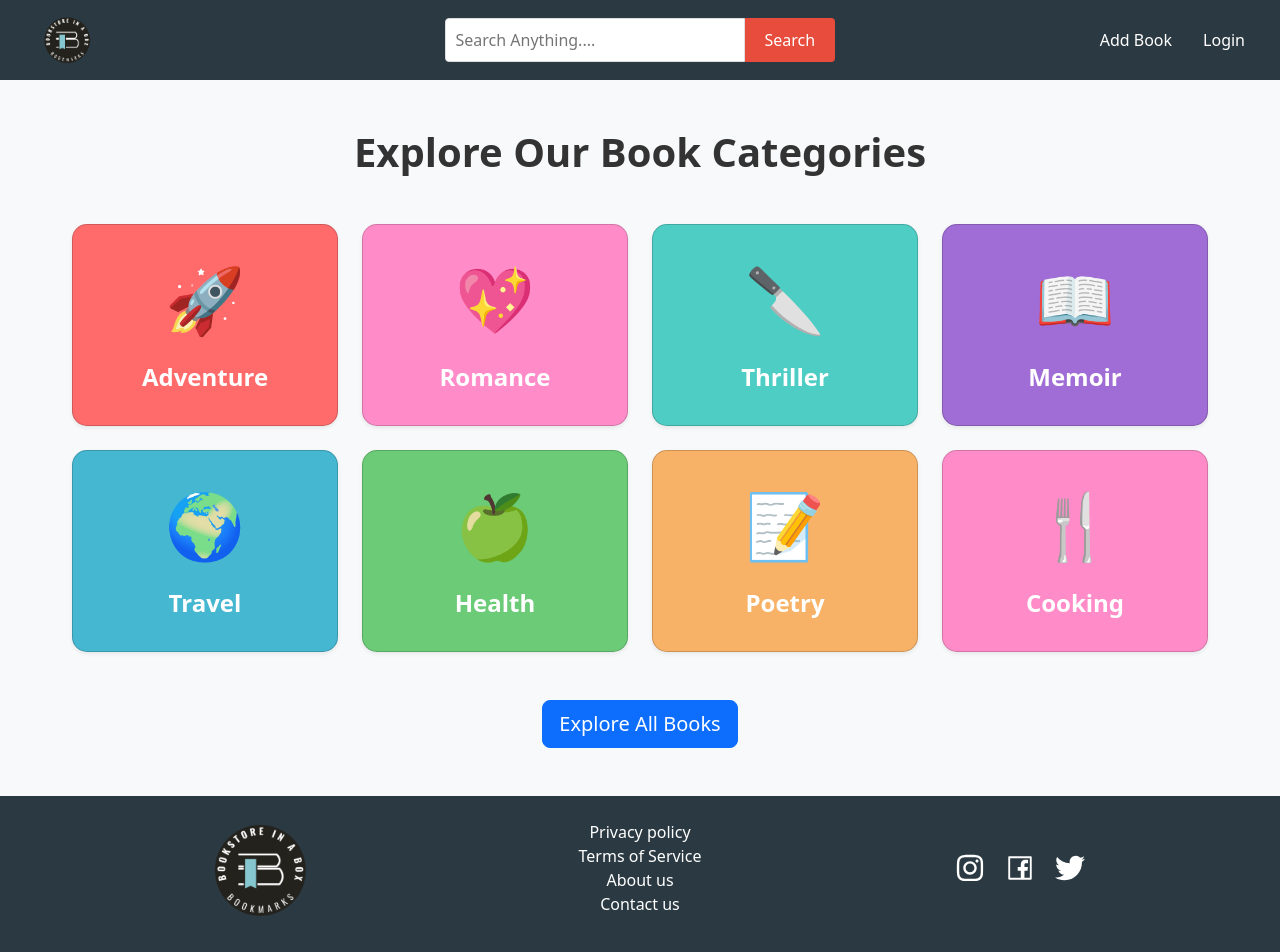
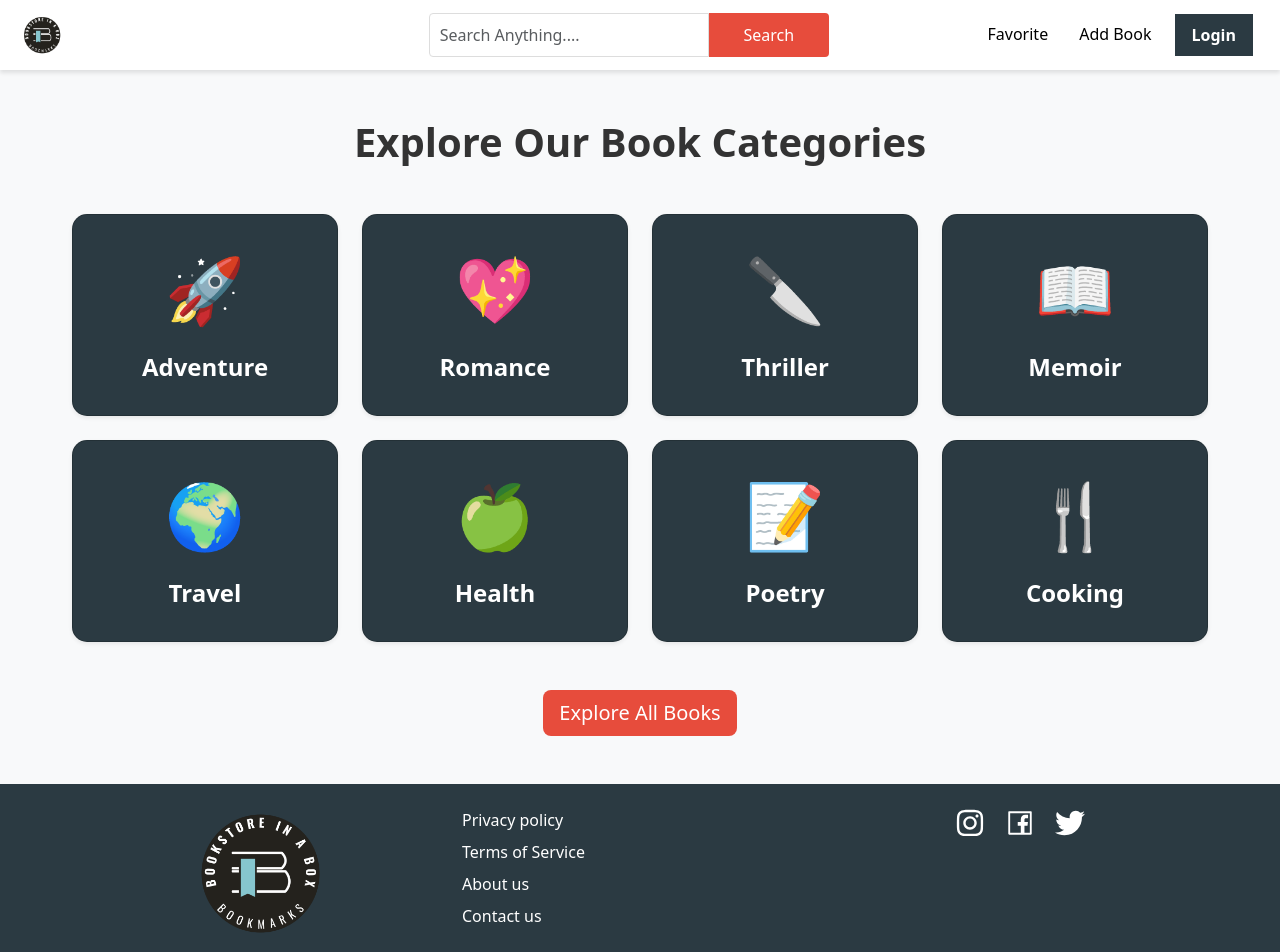
Before and after one commit to nacceree/lib-team, a React (Create React App) app: page / in a window 1280 px wide. Shown: the top 952 px of the page. Built offline with nearby package versions, Linux system fonts and the light colour scheme.

Commit message:
more stuff added

```diff
--- /dev/null
+++ b/src/assets/css/bookcard.css
@@ -0,0 +1,4 @@
+.clicked {
+    transform: scale(0.95);
+    box-shadow: 0 4px 8px rgba(0, 0, 0, 0.1);
+  }
--- a/src/assets/css/footer.css
+++ b/src/assets/css/footer.css
@@ -1,7 +1,42 @@
+.footer {
+  background-color: #2B3A42;
+  text-align: center;
+  padding: 2rem 0;
+  margin-top: auto;
+}
+
+.footer-content {
+  display: flex;
+  flex-direction: column;
+  align-items: center;
+}
+
+.footer-logo,
+.footer-links,
+.footer-social {
+  margin-bottom: 1rem;
+}
+
 .footer-icons {
   display: flex;
   justify-content: center;
   gap: 20px;
+}
+
+.footer-icons a {
+  transition: opacity 0.3s ease;
+}
+
+.footer-icons a:hover {
+  opacity: 0.7;
+}
+
+.footer-links ul {
+  padding: 0;
+}
+
+.footer-links li {
+  margin-bottom: 0.5rem;
 }
 
 #root {
@@ -14,19 +49,20 @@
   flex: 1;
 }
 
-.footer {
-  background-color: #2B3A42;
-  text-align: center;
-  padding: 2rem 0;
-  margin-top: auto;
+@media (min-width: 768px) {
+  .footer-content {
+    flex-direction: row;
+    justify-content: space-between;
+    align-items: flex-start;
+  }
+
+  .footer-logo,
+  .footer-links,
+  .footer-social {
+    margin-bottom: 0;
+  }
+
+  .footer-links {
+    text-align: left;
+  }
 }
-.footer-icons a:hover {
-  opacity: 0.7;
-}
-.footer-icons a {
-  transition: opacity 0.3s ease;
-}
-
-.footer-icons a {
-  transition: opacity 0.3s ease;
-}
--- a/src/assets/css/navbar.css
+++ b/src/assets/css/navbar.css
@@ -1,38 +1,54 @@
 /* Navbar background color and padding */
 .navbar-custom {
-    background-color: #2B3A42; /* Dark background color */
-    padding: 10px 0; /* Adjust padding as needed */
+    background-color: #ffffff;
+    padding: 10px 0;
+    box-shadow: 0 3px 4px rgba(0,0,0,0.1);
+}
+
+.logina {
+    border: 1px solid #2B3A42;
+    background-color: #2B3A42;
+    color: white !important;
+    font-weight: bold;
 }
 
 /* Navbar brand styles */
 .navbar-brand-custom {
-    color: #BF4F36 !important; /* White text color */
-    font-size: 1.5rem; /* Adjust font size */
-    font-weight: bold; /* Bold font weight */
-    text-decoration: none !important; /* Remove underline */
+    color: #BF4F36 !important;
+    font-size: 1.5rem;
+    font-weight: bold;
+    text-decoration: none !important;
 }
 
 .navbar-brand-custom:hover {
-    color: #ffffff; /* White text color on hover */
-    opacity: 0.8; /* Adjust opacity */
+    color: #BF4F36;
+    opacity: 0.8;
 }
 
 /* Navbar links styles */
 .navbar-link-custom {
-    color: #ffffff !important; /* White text color */
-    text-decoration: none !important; /* Remove underline */
-    margin-right: 15px; /* Adjust margin */
+    color: #000000;
+    text-decoration: none !important;
+    margin-right: 15px;
 }
 
 .navbar-link-custom:hover {
-    color: #ffffff; /* White text color on hover */
-    opacity: 0.8; /* Adjust opacity */
+    color: #E74C3C;
+    opacity: 0.8;
+}
+
+.navbar-center {
+    flex-grow: 1;
+    display: flex;
+    justify-content: center;
 }
 
 .search-form {
-    display: flex;
     align-items: center;
-    justify-content: center;
+    justify-content: space-between;
+    width: 100%;
+    max-width: 400px;
+    margin: 0;
 }
 
 .search-input {
@@ -41,11 +57,11 @@
     font-size: 16px;
     border: 1px solid #ddd;
     border-radius: 4px 0 0 4px;
-    width: 300px;
+    width: 70%;
 }
 
 .search-button {
-    padding: 10px 20px;
+    padding: 10px 15px;
     font-size: 16px;
     background-color: #E74C3C;
     color: white;
@@ -53,18 +69,58 @@
     border-radius: 0 4px 4px 0;
     cursor: pointer;
     transition: background-color 0.3s ease;
+    width: 30%;
 }
 
 .search-button:hover {
     background-color: #f01800;
 }
+
 .navbar-logo {
-    height: 50px; /* Adjust the height as needed */
+    height: 40px;
     width: auto;
-    margin-left: 30px;
+    margin-left: 10px;
 }
-@media (min-width: 992px) {
-  .botona {
-      margin-left: 80px;
+
+@media (max-width: 991px) {
+    .navbar-custom .container-fluid {
+        padding: 0 15px;
+    }
+
+    .navbar-collapse {
+        background-color: #ffffff;
+        padding: 15px;
+        box-shadow: 0 4px 6px rgba(0,0,0,0.1);
+    }
+
+    .navbar-nav {
+        align-items: center;
+    }
+
+    .navbar-link-custom {
+        margin: 5px 0;
+    }
+
+    .logina {
+        margin-top: 10px;
+        padding: 8px 15px !important;
+    }
+
+    .search-form {
+        margin: 15px 0;
+    }
+
+    .search-input, .search-button {
+        font-size: 14px;
+    }
+
+    .navbar-logo {
+        height: 30px;
+    }
+}
+/* styles.css */
+@media (min-width: 768px) {
+    .lmochkila {
+      margin-left: 200px;
+    }
   }
-}
--- a/src/components/BookCard.jsx
+++ b/src/components/BookCard.jsx
@@ -1,24 +1,39 @@
-import React from 'react';
+import React, { useState } from 'react';
 import { Card } from 'react-bootstrap';
 import { Link } from 'react-router-dom';
 
+const BookCard = ({ category, book }) => {
+  const [isClicked, setIsClicked] = useState(false);
 
-const BookCard = ({ category, book }) => (
-  <Card className="h-100 shadow-sm" style={{ transition: 'all 0.3s ease' }}>
+  const handleClick = () => {
+    setIsClicked(!isClicked);
+  };
+
+  return (
+    <Card
+      className={`h-100 shadow-sm ${isClicked ? 'clicked' : ''}`}
+      style={{ transition: 'transform 0.3s ease', transform: isClicked ? 'scale(1.15)' : 'scale(1)' }}
+      onClick={handleClick}
+    >
       <Card.Img
         variant="top"
         src={book.cover}
         alt={book.title}
-      style={{ height: '350px', objectFit: 'obtain' }}
+        style={{ height: '350px', objectFit: 'cover' }}
       />
       <Card.Body className="d-flex flex-column">
         <Card.Title className="font-weight-bold">{book.title}</Card.Title>
         <Card.Text className="text-muted mb-auto">Author: {book.author}</Card.Text>
-      <Link to={`/allbooks/${category}/${book.id}`} className="btn btn-primary mt-3" style={{ backgroundColor: '#E74C3C', borderColor: '#E74C3C' }}>
+        <Link
+          to={`/allbooks/${category}/${book.id}`}
+          className="btn btn-primary mt-3"
+          style={{ backgroundColor: '#E74C3C', borderColor: '#E74C3C' }}
+        >
           View Details
         </Link>
       </Card.Body>
     </Card>
   );
+};
 
 export default BookCard;
--- a/src/components/Categories.jsx
+++ b/src/components/Categories.jsx
@@ -6,14 +6,14 @@ import { Link } from 'react-router-dom';
 
 
 const Fakelist = [
-  { id: 1, name: "Adventure", color: "#FF6B6B", icon: "🚀" },
-  { id: 2, name: "Romance", color: "#FF8CC8", icon: "💖" },
-  { id: 3, name: "Thriller", color: "#4ECDC4", icon: "🔪" },
-  { id: 4, name: "Memoir", color: "#A06CD5", icon: "📖" },
-  { id: 5, name: "Travel", color: "#45B7D1", icon: "🌍" },
-  { id: 6, name: "Health", color: "#6BCB77", icon: "🍏" },
-  { id: 7, name: "Poetry", color: "#F7B267", icon: "📝" },
-  { id: 8, name: "Cooking", color: "#FF8CC8", icon: "🍴" }
+  { id: 1, name: "Adventure", color: "#2B3A42", icon: "🚀" },
+  { id: 2, name: "Romance", color: "#2B3A42", icon: "💖" },
+  { id: 3, name: "Thriller", color: "#2B3A42", icon: "🔪" },
+  { id: 4, name: "Memoir", color: "#2B3A42", icon: "📖" },
+  { id: 5, name: "Travel", color: "#2B3A42", icon: "🌍" },
+  { id: 6, name: "Health", color: "#2B3A42", icon: "🍏" },
+  { id: 7, name: "Poetry", color: "#2B3A42", icon: "📝" },
+  { id: 8, name: "Cooking", color: "#2B3A42", icon: "🍴" }
 ];
 
 const Allcategories = () => {
@@ -34,7 +34,7 @@ const Allcategories = () => {
       <Row className="mt-5">
         <Col className="text-center">
           <Link to="/allbooks">
-            <Button variant="primary" size="lg">
+            <Button style={{ backgroundColor: "#E74C3C", border: "none" }} variant="primary" size="lg">
               Explore All Books
             </Button>
           </Link>
--- a/src/components/Footer.jsx
+++ b/src/components/Footer.jsx
@@ -1,23 +1,21 @@
 import React from 'react';
 import '../assets/css/footer.css';
 import { Container, Row, Col } from 'react-bootstrap';
-    import { FaInstagram } from "react-icons/fa";
+import { FaInstagram, FaTwitter } from "react-icons/fa";
 import { AiOutlineFacebook } from "react-icons/ai";
-    import { FaTwitter } from "react-icons/fa";
 import logo from '../assets/images/logowacopy.png'
-
 
 const Footer = () => {
     return (
         <footer className="footer backg text-light py-4">
             <Container>
-                <Row>
-                    <Col>
+                <Row className="footer-content">
+                    <Col xs={12} md={4} className="footer-logo mb-3 mb-md-0">
                         <a href="/">
-                            <img src={logo} alt='logo' className='img-fluid' style={{ maxWidth: "100px"}}/>
+                            <img src={logo} alt='logo' className='img-fluid' style={{ maxWidth: "130px"}}/>
                         </a>
                     </Col>
-                    <Col>
+                    <Col xs={12} md={4} className="footer-links mb-3 mb-md-0">
                         <ul className="list-unstyled">
                             <li><a href="/Privacy" className='text-decoration-none text-white'>Privacy policy</a></li>
                             <li><a href="/terms" className='text-decoration-none text-white'>Terms of Service</a></li>
@@ -25,7 +23,7 @@
                             <li><a href="/contactus" className='text-decoration-none text-white'>Contact us</a></li>
                         </ul>
                     </Col>
-                    <Col className="d-flex justify-content-center align-items-center">
+                    <Col xs={12} md={4} className="footer-social">
                         <ul className="list-unstyled footer-icons">
                             <li>
                                 <a href="https://www.instagram.com/" target="_blank" rel="noopener noreferrer" className='text-white'><FaInstagram size={30} /></a>
--- a/src/components/Navbar.jsx
+++ b/src/components/Navbar.jsx
@@ -1,11 +1,8 @@
 import React, { useState } from 'react';
-import { Navbar, Container, Nav } from 'react-bootstrap';
+import { Navbar, Container, Nav, Form, FormControl, Button } from 'react-bootstrap';
 import '../assets/css/navbar.css';
 import { useNavigate, Link } from 'react-router-dom';
 import logo from '../assets/images/logowa.png'
-
-
-
 
 const CustomNavbar = () => {
   const [searchTerm, setSearchTerm] = useState('');
@@ -29,14 +26,12 @@ const CustomNavbar = () => {
             alt="Logo"
             className="d-inline-block align-top navbar-logo"
           />
-        </Navbar.Brand>        <Navbar.Toggle aria-controls="basic-navbar-nav" />
+        </Navbar.Brand>
+        <Navbar.Toggle aria-controls="basic-navbar-nav" />
         <Navbar.Collapse id="basic-navbar-nav">
-          <Nav className="me-auto">
-            {/* Add any left-aligned links here if needed */}
-          </Nav>
-          <div className='botona' >
-            <form className="search-form mx-auto" onSubmit={handleSearch}>
-              <input
+        <div className="lmochkila navbar-center">
+            <Form className="d-flex search-form" onSubmit={handleSearch}>
+              <FormControl
                 type="search"
                 placeholder="Search Anything...."
                 className="search-input"
@@ -44,14 +39,15 @@ const CustomNavbar = () => {
                 onChange={(e) => setSearchTerm(e.target.value)}
                 aria-label="Search"
               />
-              <button type="submit" className="search-button">
+              <Button type="submit" className="search-button">
                 <i className="fas fa-search"></i> Search
-              </button>
-            </form>
-          </div>
-          <Nav className="ms-auto">
+              </Button>
+            </Form>
+        </div>
+          <Nav>
+            <Nav.Link as={Link} to="/addbook" className="navbar-link-custom">Favorite</Nav.Link>
             <Nav.Link as={Link} to="/addbook" className="navbar-link-custom">Add Book</Nav.Link>
-            <Nav.Link as={Link} to="/login" className="navbar-link-custom">Login</Nav.Link>
+            <Nav.Link as={Link} to="/login" className="logina navbar-link-custom px-3">Login</Nav.Link>
           </Nav>
         </Navbar.Collapse>
       </Container>
--- a/src/components/OneBook.jsx
+++ b/src/components/OneBook.jsx
@@ -34,7 +34,7 @@ const OneBook = () => {
               />
             </div>
           </Card>
-          <Button variant="danger" className="my-3" style={{ width: '100%' }}>Delete Book</Button>
+          <Button variant="danger" className="my-3" style={{ width: '100%' }}>Delete Book only qd;in-</Button>
         </Col>
         <Col md={8}>
           <h1 className="mb-3" style={{ fontWeight: 'bold' }}>{book.title}</h1>
```
Lines whose indentation alone changed are shown as unchanged.
